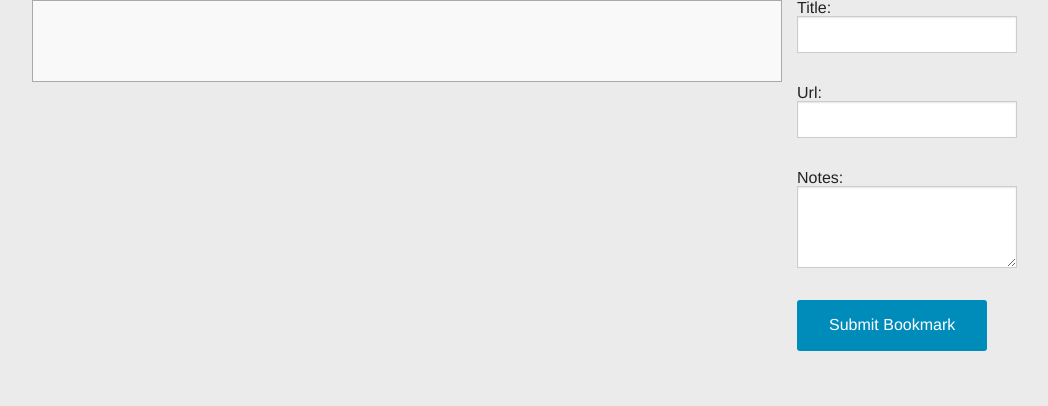
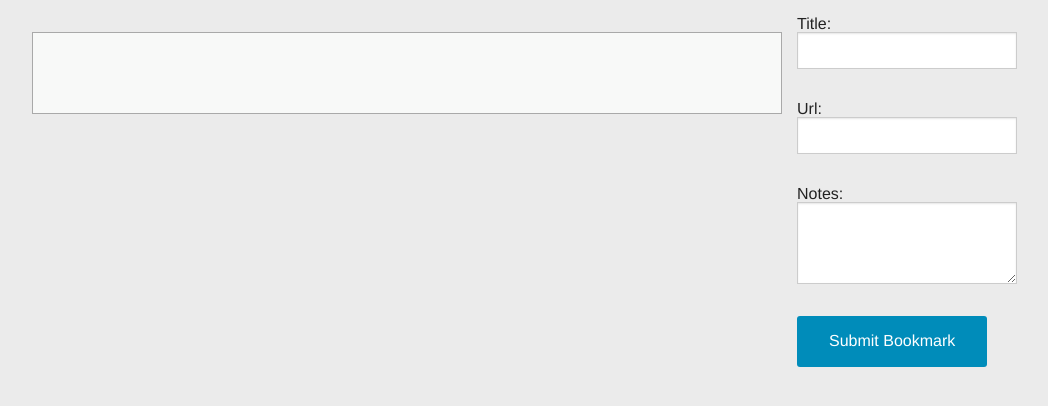
Before and after one commit to bpweiss/bookmarker, a PHP site: page /inbox.php in a window 1280 px wide. Shown: the part 48-454 px from the top of the page, without its empty margins (108-1156 px from the left). Run offline with PHP 8.4, Linux system fonts and the light colour scheme; data that the repository does not hold is empty; some libraries are stand-ins or nearby versions.

Commit message:
CSS rules to add padding, some whitespace after nav bar

```diff
--- a/style.css
+++ b/style.css
@@ -28,3 +28,12 @@
     margin-bottom: 12px;
     padding-bottom: 5px;
 }
+
+#item-list-container {
+    margin-top: 1em;
+}
+
+
+section#main-content {
+    margin-top: 1em;
+}
```
